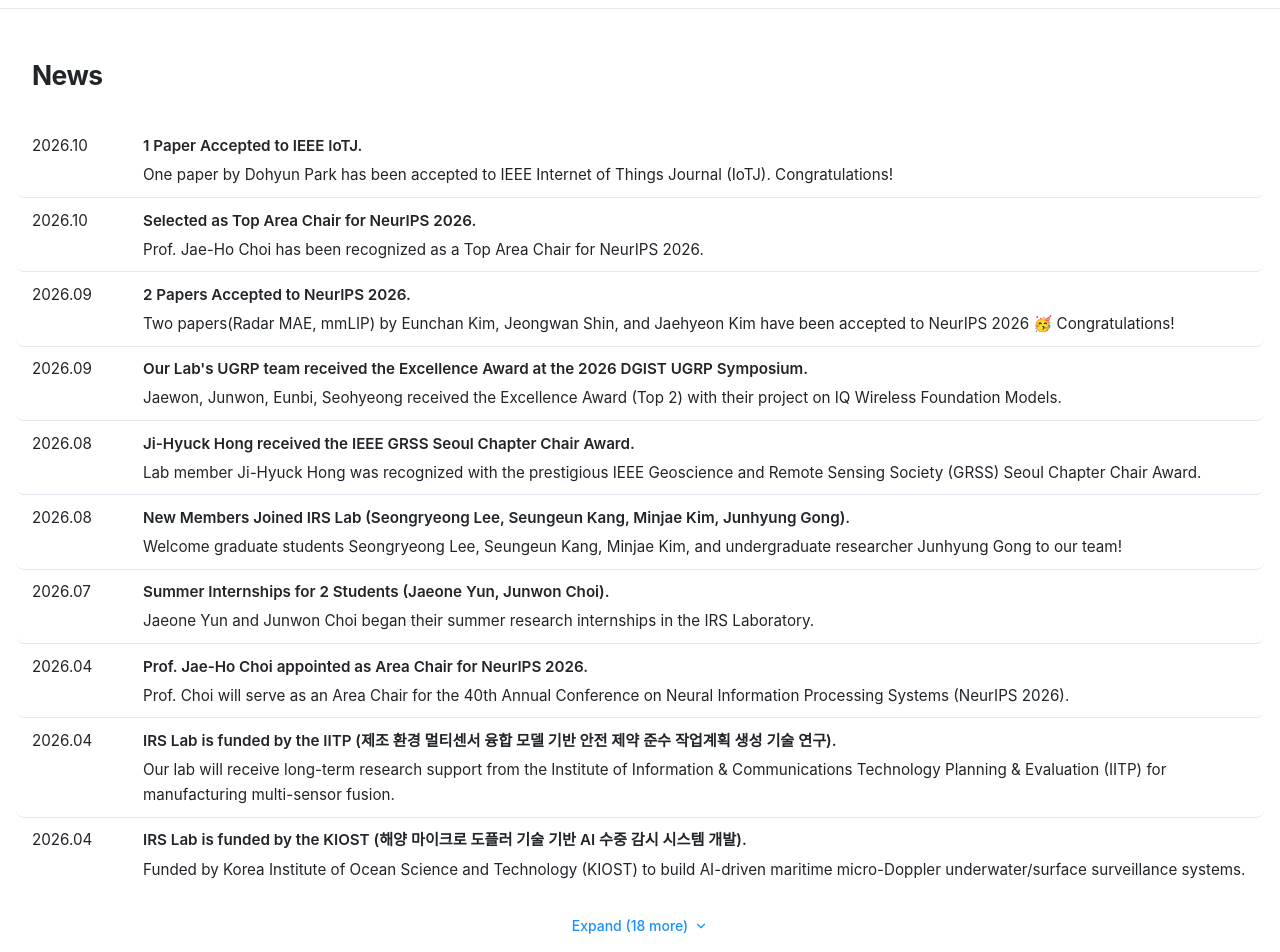
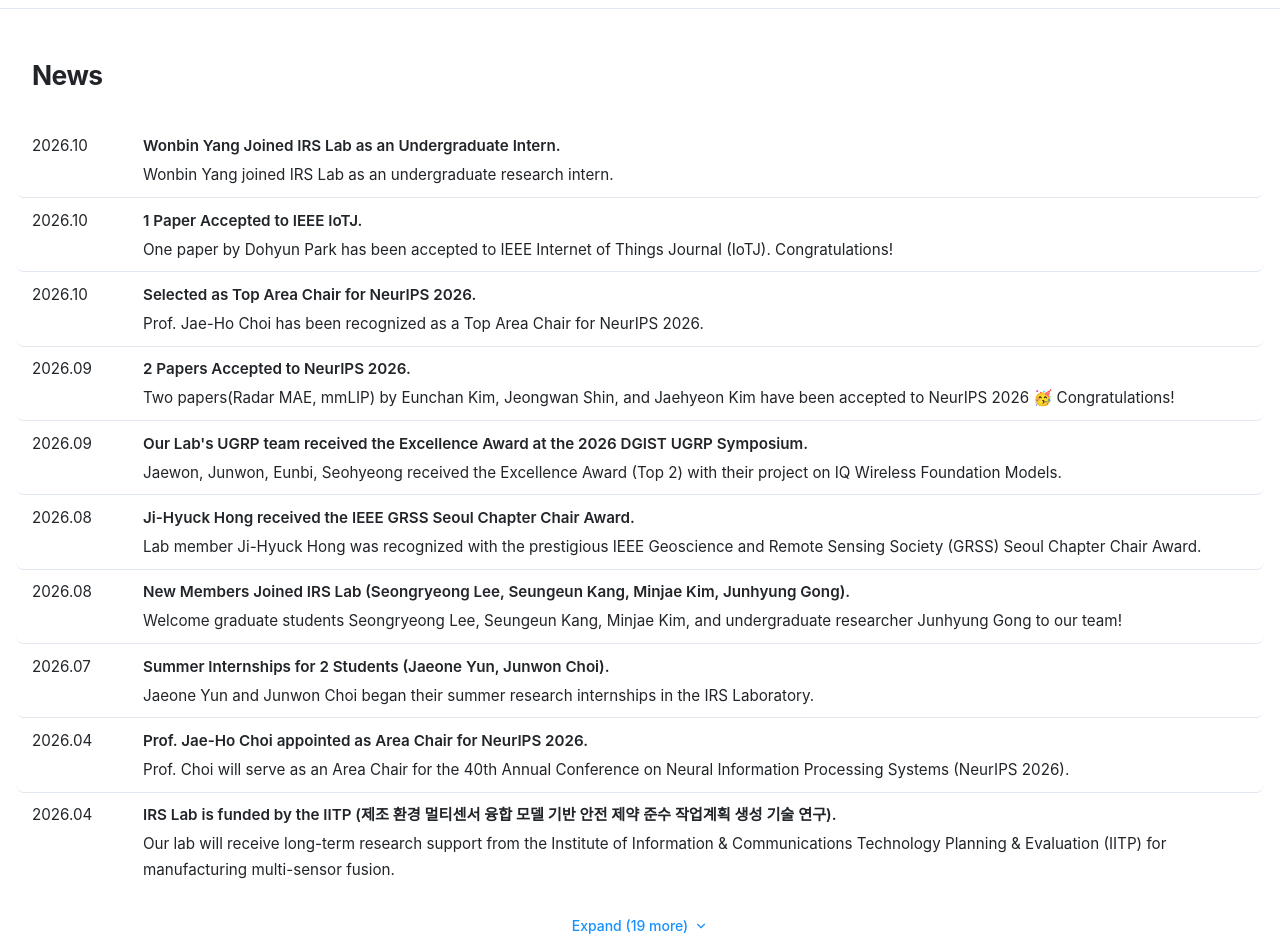
Before and after one commit to DGIST-IRSLab/DGIST-IRSLab.github.io, a React (Vite) app: page / in a window 1280 px wide. Shown: the part 680-1632 px from the top of the page. Built offline with nearby package versions, Linux system fonts and the light colour scheme.

Commit message:
new_people

```diff
--- a/src/data/news.ts
+++ b/src/data/news.ts
@@ -40,25 +40,32 @@
 
 export const newsItems: NewsItem[] = [
   {
-    id:"news-2026-10-paper",
+    id: "news-2026-10-members",
+    date: "2026.10",
+    category: "PEOPLE",
+    title: "Wonbin Yang Joined IRS Lab as an Undergraduate Intern.",
+    description: "Wonbin Yang joined IRS Lab as an undergraduate research intern."
+  },
+  {
+    id: "news-2026-10-paper",
     date: "2026.10",
     category: "PAPER",
-    title:"1 Paper Accepted to IEEE IoTJ.",
-    description:"One paper by Dohyun Park has been accepted to IEEE Internet of Things Journal (IoTJ). Congratulations!"
+    title: "1 Paper Accepted to IEEE IoTJ.",
+    description: "One paper by Dohyun Park has been accepted to IEEE Internet of Things Journal (IoTJ). Congratulations!"
   },
   {
-    id:"news-2026-10-award",
+    id: "news-2026-10-award",
     date: "2026.10",
     category: "AWARD",
-    title:"Selected as Top Area Chair for NeurIPS 2026.",
-    description:"Prof. Jae-Ho Choi has been recognized as a Top Area Chair for NeurIPS 2026.",
+    title: "Selected as Top Area Chair for NeurIPS 2026.",
+    description: "Prof. Jae-Ho Choi has been recognized as a Top Area Chair for NeurIPS 2026.",
   },
   {
-    id:"news-2026-09-paper",
+    id: "news-2026-09-paper",
     date: "2026.09",
     category: "PAPER",
-    title:"2 Papers Accepted to NeurIPS 2026.",
-    description:"Two papers(Radar MAE, mmLIP) by Eunchan Kim, Jeongwan Shin, and Jaehyeon Kim have been accepted to NeurIPS 2026 🥳 Congratulations!"
+    title: "2 Papers Accepted to NeurIPS 2026.",
+    description: "Two papers(Radar MAE, mmLIP) by Eunchan Kim, Jeongwan Shin, and Jaehyeon Kim have been accepted to NeurIPS 2026 🥳 Congratulations!"
   },
   {
     id: "news-2026-09-award",
--- a/src/data/people.ts
+++ b/src/data/people.ts
@@ -312,6 +312,16 @@
     photo: "/images/teampic/standard/student_jhgong.jpg",
     email: "jhgong@dgist.ac.kr",
     researchInterests: ["Synthetic Aperture Radar"]
+  },
+  {
+    id: "wonbin-yang",
+    name: "Wonbin Yang",
+    nameKr: "양원빈",
+    role: "Undergraduate Researcher",
+    title: "Undergraduate Researcher",
+    photo: "/images/teampic/standard/student_wbyang.jpg",
+    email: "...",
+    researchInterests: ["TBD"]
   }
 ];
 
```
